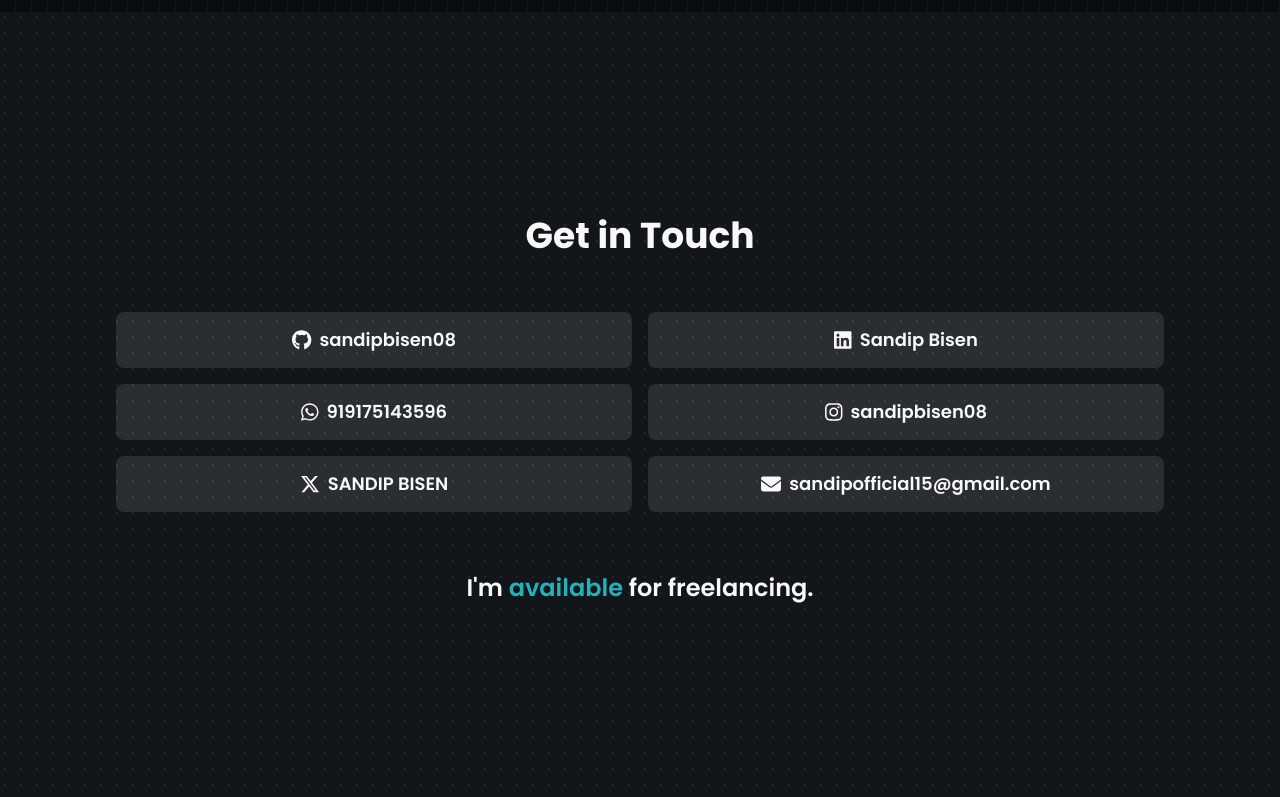
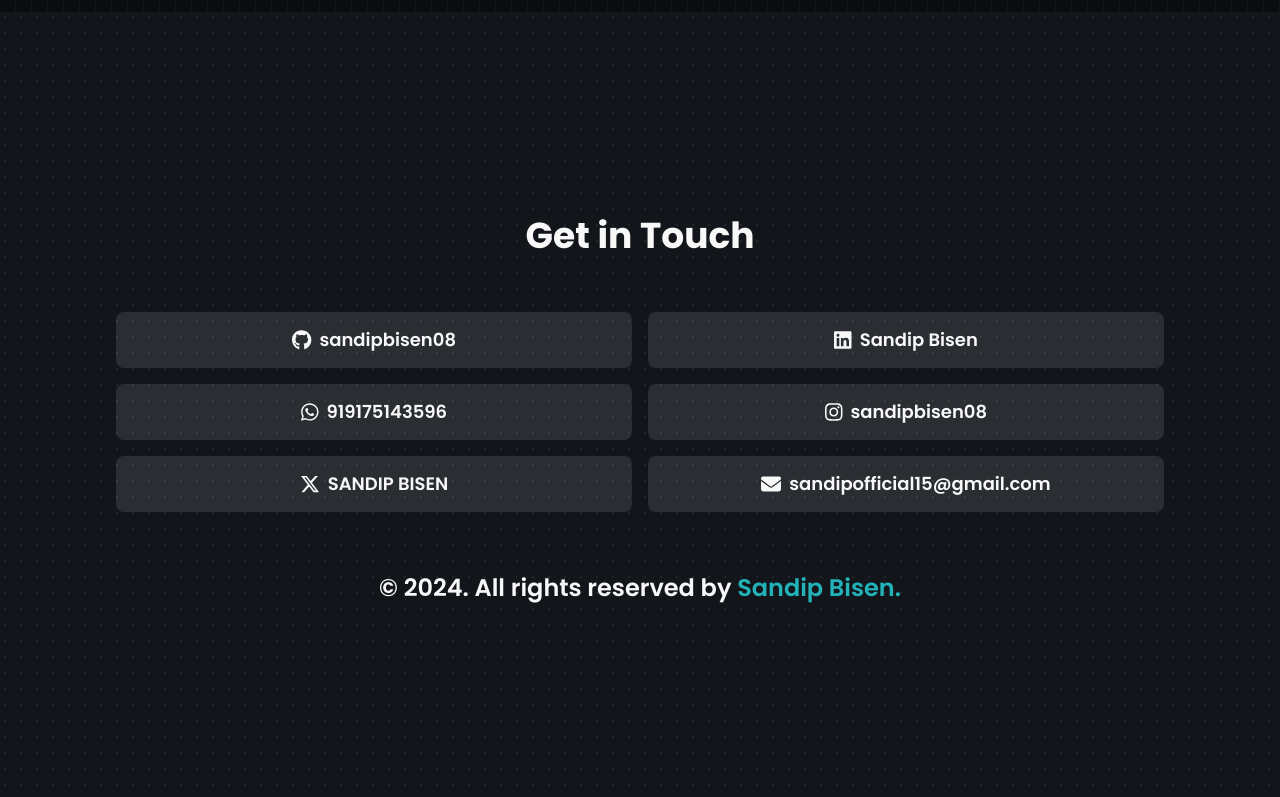
Before and after one commit to sandipbisen08/portfolio, a Next.js app: page / in a window 1280 px wide. Shown: the part 4592-5389 px from the top of the page. Built offline with nearby package versions, Linux system fonts and the light colour scheme; what tailwindcss-debug-screens would draw is missing.

Commit message:
layout global icon changes:added analytics

```diff
--- a/src/components/home/Section6.tsx
+++ b/src/components/home/Section6.tsx
@@ -29,10 +29,14 @@
             })}
           </GridBox>
 
-          <p className="text-center mx-auto mt-16 text-2xl/6 font-semibold">
+          {/* <p className="text-center mx-auto mt-16 text-2xl/6 font-semibold">
             I&apos;m{" "}
             <span className="text-[var(--primaryColor)]">available</span> for
             freelancing.
+          </p> */}
+          <p className="text-center mx-auto mt-16 text-2xl/6 font-semibold">
+          © 2024. All rights reserved by{" "}
+            <span className="text-[var(--primaryColor)]">Sandip Bisen.</span>
           </p>
         </Column>
       </ConstrainedBox>
--- a/src/constants/config.ts
+++ b/src/constants/config.ts
@@ -3,7 +3,7 @@
     TZ: process.env.TZ,
     NODE_ENV: process.env.NODE_ENV,
     AUTOPREFIXER_GRID: process.env.AUTOPREFIXER_GRID,
-    NEXT_PUBLIC_GTAG_ID: process.env.NEXT_PUBLIC_GTAG_ID,
+    NEXT_PUBLIC_GTAG_ID: 'G-WBRDE7HM79',
     NEXT_PUBLIC_GITHUB_TOKEN: process.env.NEXT_PUBLIC_GITHUB_TOKEN,
     NEXT_PUBLIC_VERCEL_TOKEN: process.env.NEXT_PUBLIC_VERCEL_TOKEN,
     NEXT_PUBLIC_RESUME_LINK: process.env.NEXT_PUBLIC_RESUME_LINK || "#",
```
